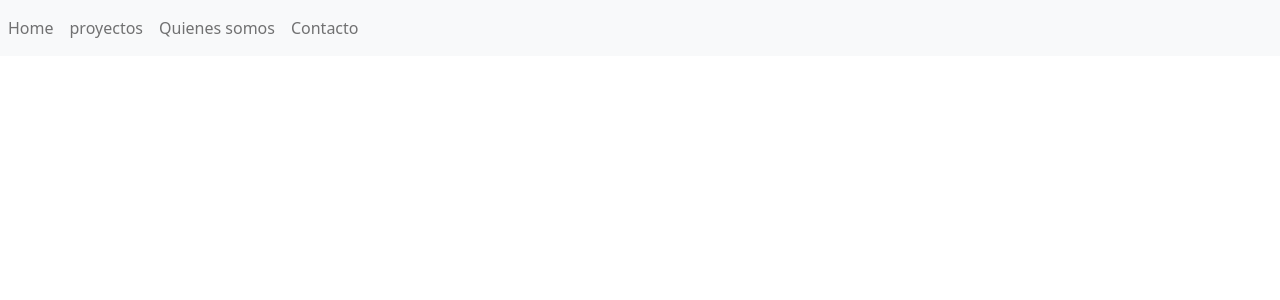
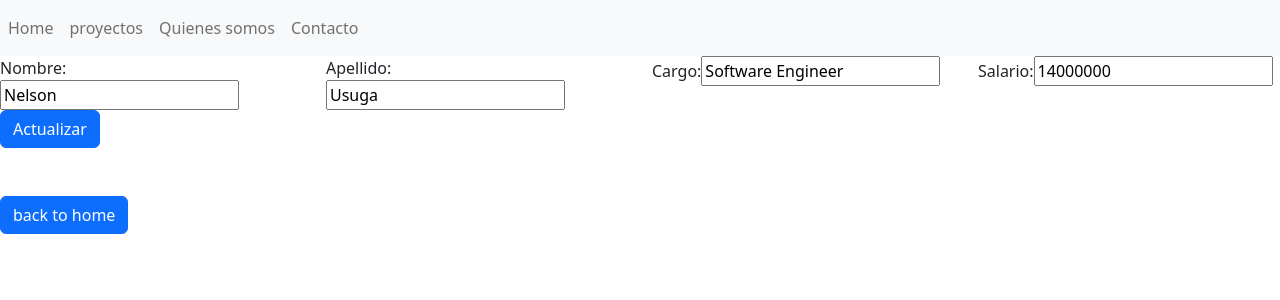
Before and after one commit to ingnelsonus/EmpleadosApp, an Angular app: page /updateEmp/0 in a window 1280 px wide. Before the commit this address led to /. Shown: the top 300 px of the page. Built offline with nearby package versions, Linux system fonts and the light colour scheme.

Commit message:
Routing con parametros

```diff
--- a/src/app/empleado-hijo/empleado-hijo.component.html
+++ b/src/app/empleado-hijo/empleado-hijo.component.html
@@ -1,7 +1,9 @@
 <div class="row">
   <div class="col">
     <div>
+      <a [routerLink]="['/updateEmp',index]">
      {{index+1}}. {{EmpItem.nombre}} {{EmpItem.apellido}} {{EmpItem.cargo}} {{EmpItem.salario}}
+    </a>
     </div>
     <app-caracteristicas-empleado (caracteristicasEmpleados)="addCaracteristica($event)"></app-caracteristicas-empleado>
     <ul>
--- a/src/app/empleadodata.service.ts
+++ b/src/app/empleadodata.service.ts
@@ -1,4 +1,4 @@
-import { Injectable } from '@angular/core';
+import { Injectable, NgModule } from '@angular/core';
 import { Empleado } from './empleado.model';
 import { ServicioEmpleadoService } from './servicio-empleado.service';
 
@@ -18,7 +18,20 @@ export class EmpleadodataService {
   addEmployed(newEmpleado:Empleado){
     this.empleados.push(newEmpleado);
     this.empservice.mostrarMensaje("Se agrego el empleado:"+newEmpleado.nombre+" "+newEmpleado.apellido);
+  }
 
+  updateEmployed(index:number,newEmpleado:Empleado){
+    let empleadoToUpdate=this.empleados[index];
+    empleadoToUpdate.nombre=newEmpleado.nombre;
+    empleadoToUpdate.apellido=newEmpleado.apellido;
+    empleadoToUpdate.cargo=newEmpleado.cargo;
+    empleadoToUpdate.salario=newEmpleado.salario;
+    this.empservice.mostrarMensaje("Se actualizo el empleado:"+newEmpleado.nombre+" "+newEmpleado.apellido);
+  }
+
+  findEmploye(index:number){
+    let empleado:Empleado=this.empleados[index];
+    return empleado;
   }
 
 }
--- /dev/null
+++ b/src/app/update-emp/update-emp.component.html
@@ -0,0 +1,31 @@
+<form class="form-group row">
+
+  <div class="form-group col-md-3">
+    <label>Nombre:</label>
+    <input type="text" name="nombre" [(ngModel)]="nombre">
+  </div>
+
+  <div class="form-group col-md-3">
+  <label>Apellido:</label>
+  <input type="text" name="apellido" [(ngModel)]="apellido">
+</div>
+<div class="form-group col-md-3">
+  <label>Cargo:</label>
+  <input type="text" name="cargo" [(ngModel)]="cargo">
+</div>
+<div class="form-group col-md-3">
+  <label>Salario:</label>
+  <input type="number" name="salario" [(ngModel)]="salario">
+</div>
+
+<div class="col">
+  <button type="submit" class="btn btn-primary" (click)="UpdateEmployed()">Actualizar</button>
+</div>
+</form>
+<br>
+<br>
+<div style="text-align:left;">
+
+  <button class="btn btn-primary" (click)="backHome()">back to home</button>
+
+</div>
--- /dev/null
+++ b/src/app/update-emp/update-emp.component.ts
@@ -0,0 +1,55 @@
+import { Empleado } from '../empleado.model';
+import { Component, OnInit } from '@angular/core';
+import { ServicioEmpleadoService } from '../servicio-empleado.service';
+import { EmpleadodataService } from '../empleadodata.service';
+import { ActivatedRoute, Router } from '@angular/router';
+
+@Component({
+  selector: 'app-update-emp',
+  templateUrl: './update-emp.component.html',
+  styleUrls: ['./update-emp.component.css']
+})
+export class UpdateEmpComponent implements OnInit {
+
+  nombre:string="";
+  apellido:string="";
+  cargo:string="";
+  salario:number=0;
+  empleados:Empleado[];
+  indexSelect:number;
+
+  constructor(private router:Router,
+              private empservice:ServicioEmpleadoService,
+              private empDataService:EmpleadodataService,
+              private route:ActivatedRoute
+              )
+              { }
+
+  ngOnInit(): void {
+    this.empleados=this.empDataService.empleados;
+    this.indexSelect=this.route.snapshot.params['id'];
+
+    let empToUpdate:Empleado = this.empDataService.findEmploye(this.indexSelect);
+    this.nombre = empToUpdate.nombre;
+    this.apellido = empToUpdate.apellido;
+    this.cargo = empToUpdate.cargo;
+    this.salario =empToUpdate.salario;
+
+  }
+
+  backHome(){
+    this.router.navigate(['']);
+  }
+
+  UpdateEmployed():void{
+    let newEmpleado =new Empleado(this.nombre,this.apellido,this.cargo,this.salario);
+    //this.empservice.mostrarMensaje("Nombre del empleado: "+this.nombre+" "+this.apellido);
+    this.empDataService.updateEmployed(this.indexSelect,newEmpleado);
+    this.nombre="";
+    this.apellido="";
+    this.cargo="";
+    this.salario=0;
+    this.router.navigate(['']);
+  }
+
+}
```
Also changed, not shown: src/app/app.module.ts (+5 -2 lines), src/app/update-emp/update-emp.component.css (added), 1 other file (tests, documents, lock files or other folders).
